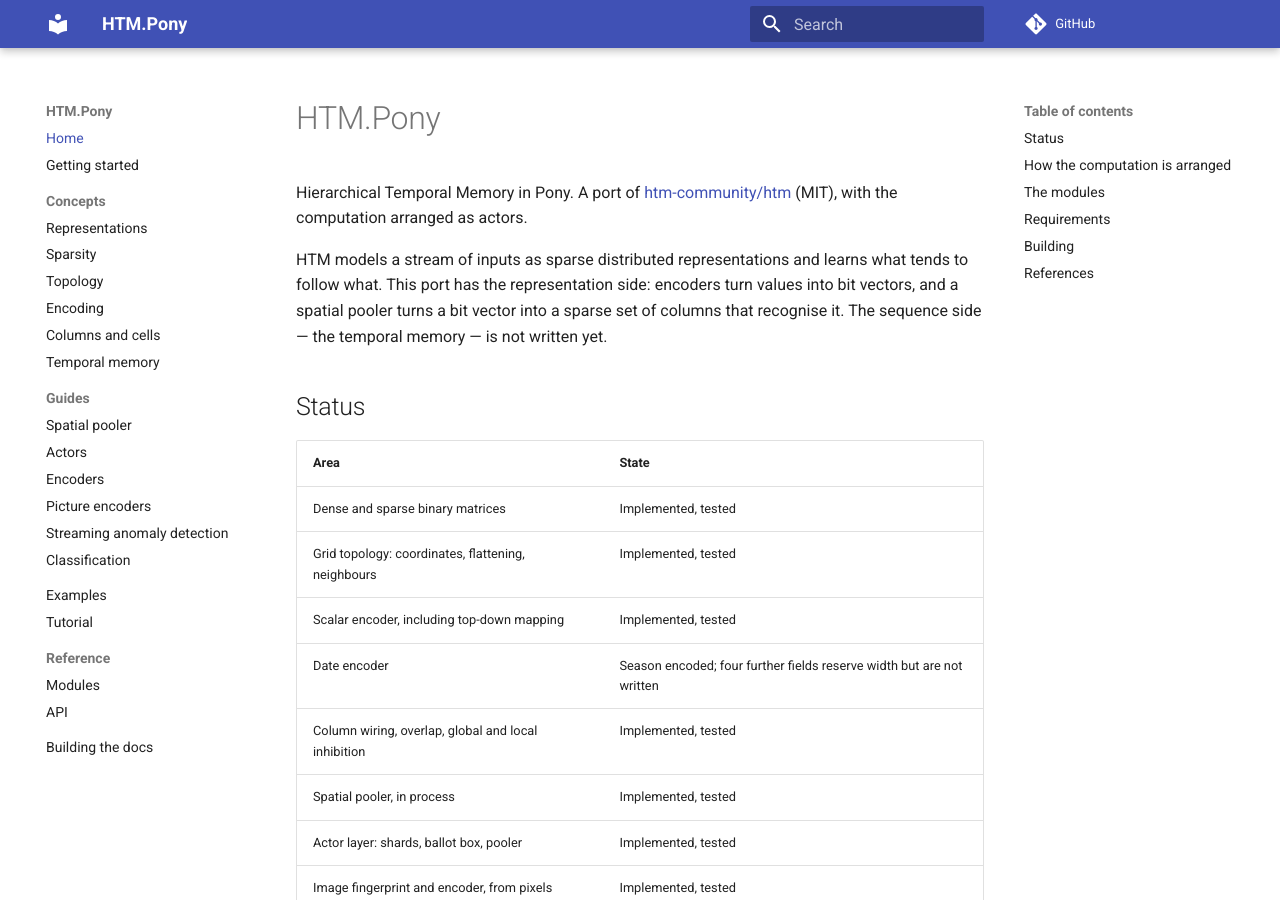
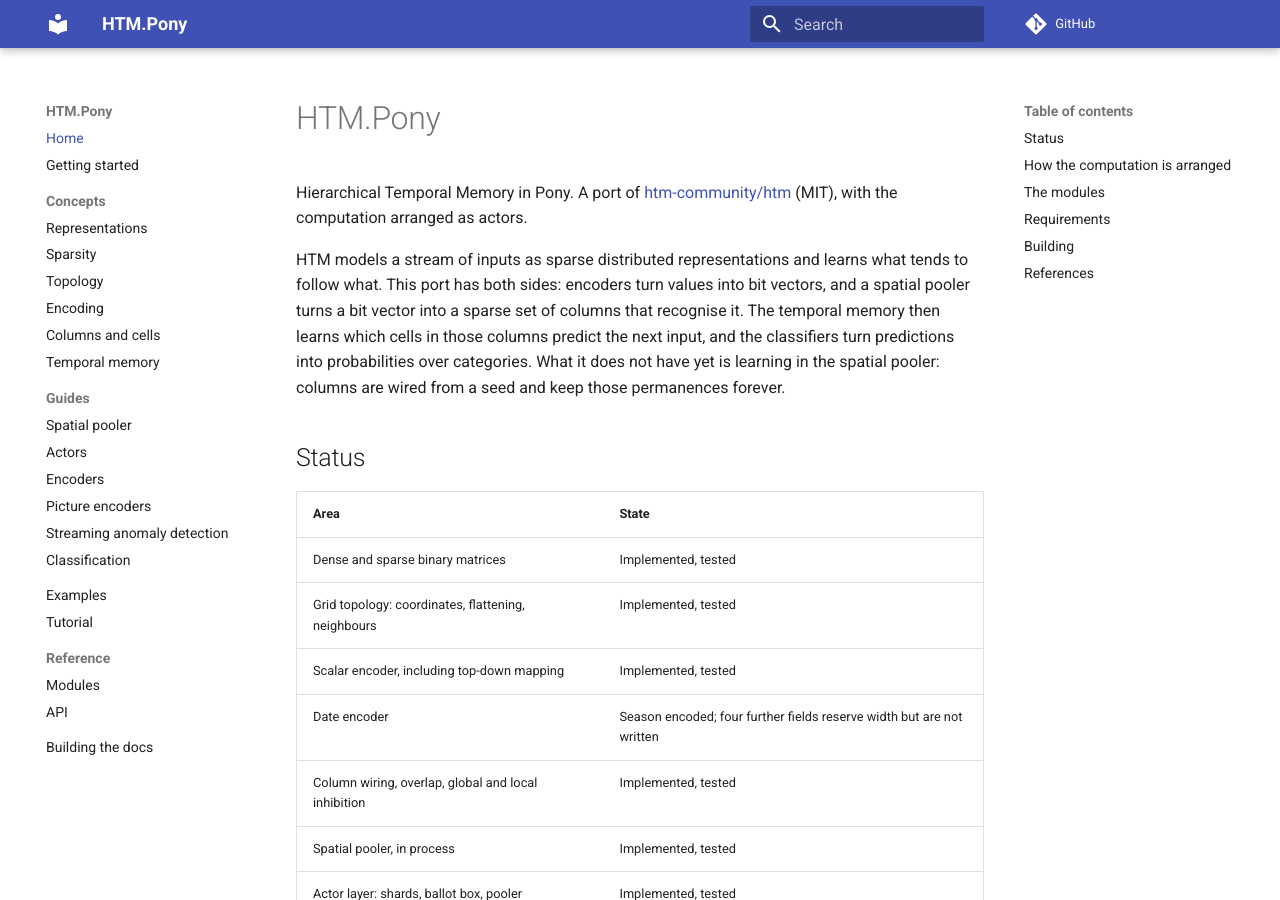
Before and after one commit to d-led/htm.pony, an MkDocs documentation site: the page built from docs/index.md, in a window 1280 px wide and 900 px high. Built offline with MkDocs 1.6.1 and Material for MkDocs 9.7.7, drawn with Linux system fonts in a browser that asks for light colours; comment, search, counter and statistics services are not loaded.

Commit message:
Say what is actually there on the front page
The README still listed the temporal memory as not started, and the site's
introduction called the sequence side unwritten. Both landed several commits
ago. The progress list now matches the status table, and the one real gap is
named: columns are wired from a seed and never learn.

```diff
--- a/docs/index.md
+++ b/docs/index.md
@@ -5,10 +5,12 @@ Hierarchical Temporal Memory in Pony. A port of
 computation arranged as actors.
 
 HTM models a stream of inputs as sparse distributed representations and learns
-what tends to follow what. This port has the representation side: encoders turn
-values into bit vectors, and a spatial pooler turns a bit vector into a sparse
-set of columns that recognise it. The sequence side — the temporal memory — is
-not written yet.
+what tends to follow what. This port has both sides: encoders turn values into
+bit vectors, and a spatial pooler turns a bit vector into a sparse set of columns
+that recognise it. The temporal memory then learns which cells in those columns
+predict the next input, and the classifiers turn predictions into probabilities
+over categories. What it does not have yet is learning in the spatial pooler:
+columns are wired from a seed and keep those permanences forever.
 
 ## Status
 
```
Also changed, not shown: README.md (+13 -4 lines).
